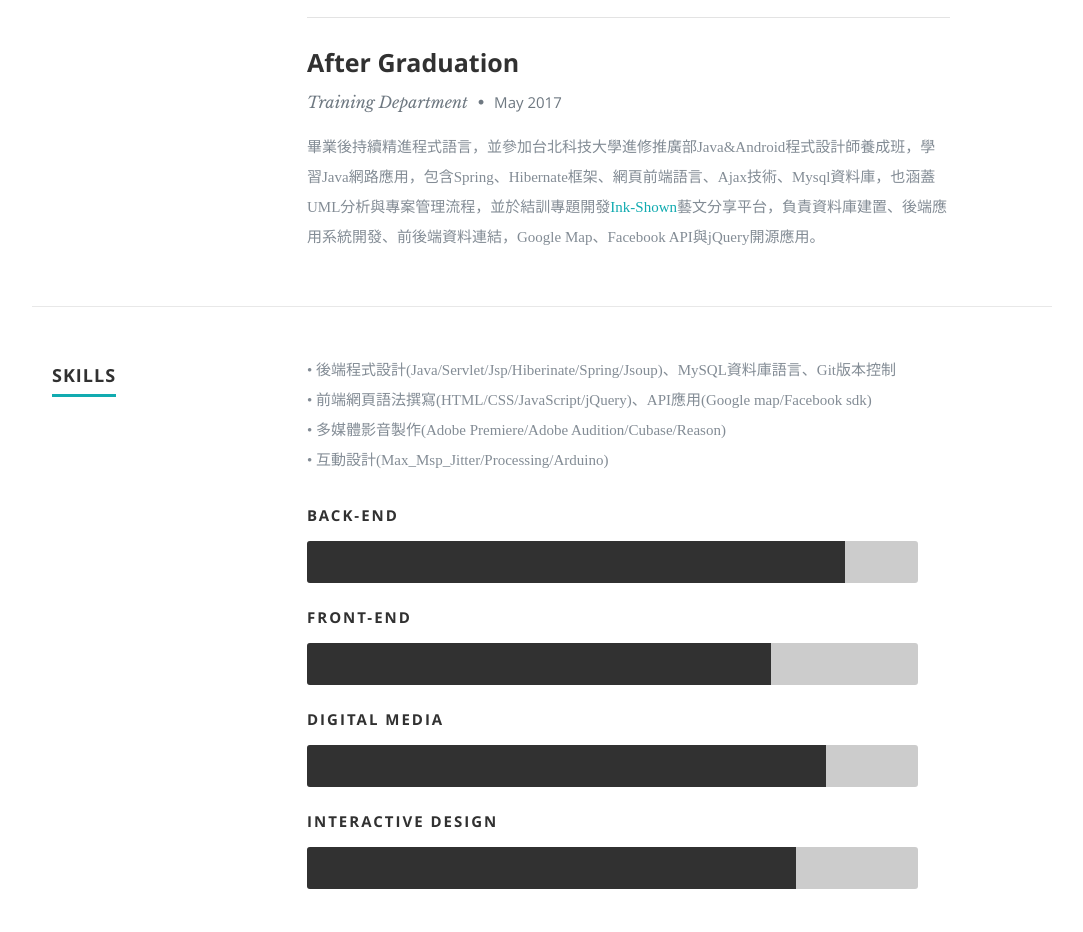
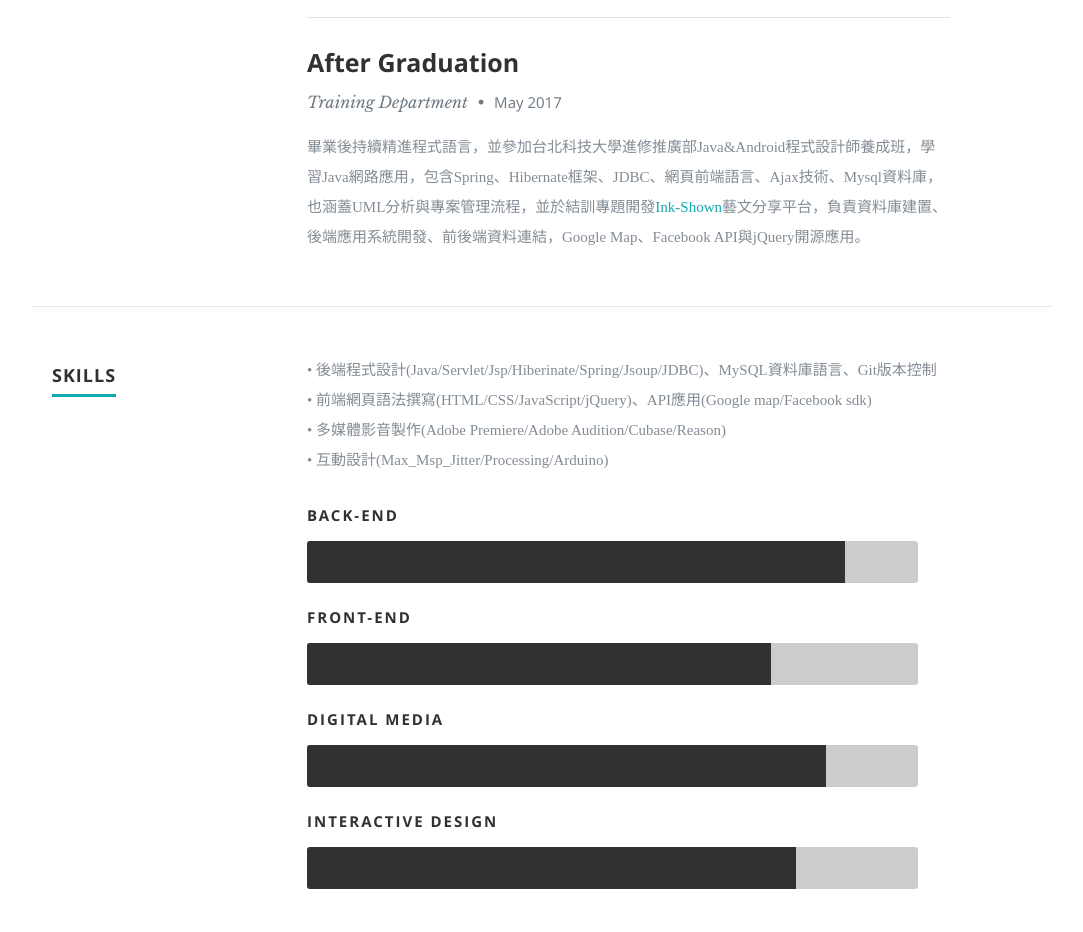
Before and after one commit to whatjordan/MyProfile, a plain HTML site: page index.html in a window 1280 px wide. Shown: the part 2067-2999 px from the top of the page, without its empty margins (98-1181 px from the left). Drawn offline with nearby package versions, Linux system fonts and the light colour scheme; a web font is replaced by a local one.

Commit message:
update myprofile

```diff
--- a/index.html
+++ b/index.html
@@ -178,7 +178,7 @@
                   <p class="info">Training Department <span>&bull;</span> <em class="date">May 2017</em></p>
 
                   <p>
-                  畢業後持續精進程式語言，並參加台北科技大學進修推廣部Java&Android程式設計師養成班，學習Java網路應用，包含Spring、Hibernate框架、網頁前端語言、Ajax技術、Mysql資料庫，也涵蓋UML分析與專案管理流程，並於結訓專題開發<a href="#">Ink-Shown</a>藝文分享平台，負責資料庫建置、後端應用系統開發、前後端資料連結，Google Map、Facebook API與jQuery開源應用。
+                  畢業後持續精進程式語言，並參加台北科技大學進修推廣部Java&Android程式設計師養成班，學習Java網路應用，包含Spring、Hibernate框架、JDBC、網頁前端語言、Ajax技術、Mysql資料庫，也涵蓋UML分析與專案管理流程，並於結訓專題開發<a href="#">Ink-Shown</a>藝文分享平台，負責資料庫建置、後端應用系統開發、前後端資料連結，Google Map、Facebook API與jQuery開源應用。
                   </p>
 
                </div>
@@ -205,7 +205,7 @@
          <div class="nine columns main-col">
 
             <p>
-               • 後端程式設計(Java/Servlet/Jsp/Hiberinate/Spring/Jsoup)、MySQL資料庫語言、Git版本控制<br>
+               • 後端程式設計(Java/Servlet/Jsp/Hiberinate/Spring/Jsoup/JDBC)、MySQL資料庫語言、Git版本控制<br>
                • 前端網頁語法撰寫(HTML/CSS/JavaScript/jQuery)、API應用(Google map/Facebook sdk)<br>
                • 多媒體影音製作(Adobe Premiere/Adobe Audition/Cubase/Reason)<br>
                • 互動設計(Max_Msp_Jitter/Processing/Arduino)<br>
```
Also changed, not shown: 1 other file.
